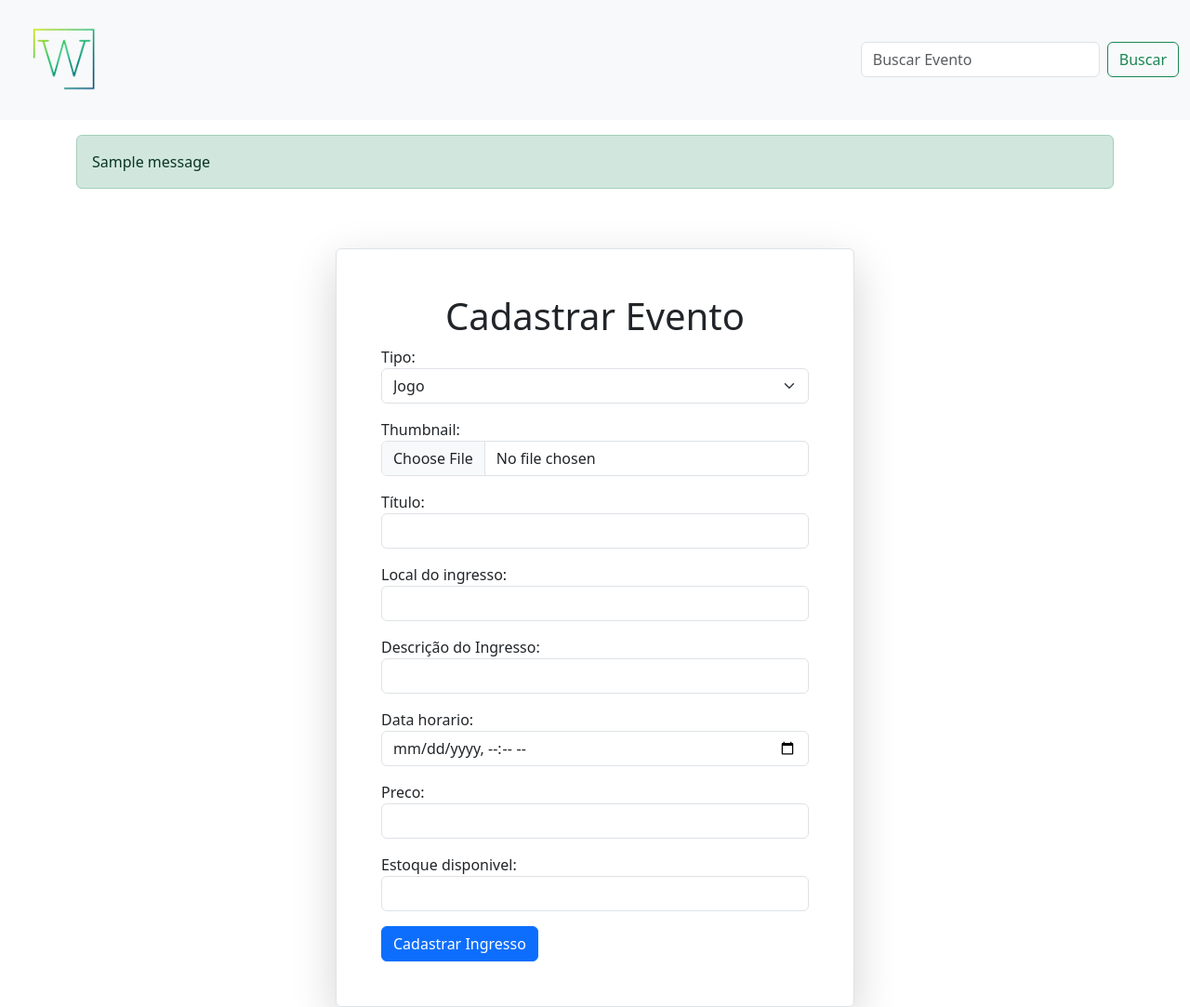
After one commit to WaldembergDev/maraca-ingresso, a Django app: page /ingressos/cadastrar-ingresso/ in a window 1280 px wide. The commit adds this page. Shown: the whole page at 93% size. Run offline with Django 5.2, Linux system fonts and the light colour scheme; tables that the repository leaves empty hold one stand-in row (values such as "Sample post"); one stand-in notice (Sample message) is shown.

Commit message:
chore: desenvolvido template cadastrar evento

```diff
--- a/core/models.py
+++ b/core/models.py
@@ -13,7 +13,9 @@ class MeuUserManager(BaseUserManager):
 
     def create_superuser(self, email, password=None):
         user = self.create_user(email, password)
+        user.is_staff = True
         user.is_admin = True
+        user.is_superuser = True
         user.save(using=self._db)
         return user
 
--- a/ingressos/forms.py
+++ b/ingressos/forms.py
@@ -1,4 +1,34 @@
 from django import forms
+from .models import Ingresso
 
-class VendaForm(forms.Form):
+class CompraForm(forms.Form):
     quantidade = forms.IntegerField(min_value=1)
+
+    def __init__(self, *args, **kwargs):
+        self.ingresso = kwargs.pop('ingresso', None)
+        super(CompraForm, self).__init__(*args, **kwargs)
+
+    def clean(self):
+        cleaned_data = super().clean()
+        if self.ingresso is None:
+            raise forms.ValidationError('Erro interno: A informação do ingresso está faltando.')
+        quantidade = cleaned_data.get('quantidade')
+        if quantidade is not None:
+            if quantidade > self.ingresso.estoque_disponivel:
+                raise forms.ValidationError(f'A quantidade selecionada ({quantidade}) não pode ser superior ao estoque disponível ({self.ingresso.estoque_disponivel}).')
+        return cleaned_data
+
+class CadastroIngressoForm(forms.ModelForm):
+    class Meta:
+        model = Ingresso
+        fields = '__all__'
+        widgets = {
+            'tipo': forms.Select(attrs={'class': 'form-select'}),
+            'thumbnail': forms.FileInput(attrs={'class': 'form-control'}),
+            'titulo': forms.TextInput(attrs = {'class': 'form-control'}),
+            'local': forms.TextInput(attrs = {'class': 'form-control'}),
+            'descricao': forms.TextInput(attrs= {'class': 'form-control'}),
+            'data_horario': forms.DateTimeInput(attrs = {'type': 'datetime-local', 'class': 'form-control'}),
+            'preco': forms.NumberInput(attrs = {'class': 'form-control', 'step': '0.01'}),
+            'estoque_disponivel': forms.NumberInput(attrs = {'class': 'form-control'})
+        }
--- /dev/null
+++ b/ingressos/templates/ingressos/cadastrar_ingresso.html
@@ -0,0 +1,12 @@
+    {% extends 'base.html' %}
+    {% block title %}Cadastrar Evento{% endblock %}
+    {% block content %}
+        <div class="d-flex justify-content-center">
+            <form class="border p-5 rounded w-50 mt-5 shadow-lg" method='POST' action="{% url 'cadastrar_ingresso' %}" enctype="multipart/form-data">
+                {% csrf_token %}
+                <h1 class='text-center'>Cadastrar Evento</h1>
+                {{ form.as_p }}
+                <input type="submit" value="Cadastrar Ingresso" class='btn btn-primary'>
+            </form>
+        </div>
+    {% endblock %}
--- /dev/null
+++ b/ingressos/templates/ingressos/detalhes_ingresso.html
@@ -0,0 +1,5 @@
+{% extends 'base.html' %}
+{% block title %}Detalhes do ingresso{% endblock %}
+{% block content %}
+
+{% endblock %}
--- a/ingressos/urls.py
+++ b/ingressos/urls.py
@@ -3,5 +3,6 @@ from . import views
 
 urlpatterns = [
     path('comprar-ingresso/<uuid:id_ingresso>', views.comprar_ingresso, name='comprar_ingresso'),
-    path('visualizar-ingresso/<uuid:id_ingresso>', views.visualizar_ingresso, name='visualizar_ingresso')
+    path('visualizar-ingresso/<uuid:id_ingresso>', views.visualizar_ingresso, name='visualizar_ingresso'),
+    path('cadastrar-ingresso/', views.cadastrar_ingresso, name='cadastrar_ingresso')
 ]
--- a/ingressos/views.py
+++ b/ingressos/views.py
@@ -1,13 +1,16 @@
+from django.http import HttpResponse
 from django.shortcuts import render, redirect
 from django.db import transaction, models
 from .models import Ingresso, HistoricoCompra
 from django.shortcuts import get_object_or_404
+from .forms import CompraForm, CadastroIngressoForm
+from django.contrib import messages
 
 
 # Create your views here.
 def comprar_ingresso(request, id_ingresso):
     if request.method == 'POST':
-        form = VendaForm(request.POST)
+        form = CompraForm(request.POST)
         if form.is_valid():
             ingresso = get_object_or_404(Ingresso, pk=id_ingresso)
             try:
@@ -39,5 +42,22 @@ def criar_ingresso(request):
 
 def visualizar_ingresso(request, id_ingresso):
     ingresso = get_object_or_404(Ingresso, pk=id_ingresso)
-    if request.method == 'GET':
+    if request.method == 'POST':
         pass
+    else:
+        context = {'ingresso': ingresso}
+        return render(request, '')
+
+def cadastrar_ingresso(request):
+    if request.method == 'POST':
+        form = CadastroIngressoForm(request.POST, request.FILES)
+        if form.is_valid():
+            form.save()
+            messages.success(request, 'Ingresso cadastrado com sucesso!')
+            return redirect('cadastrar_ingresso')
+    else:
+        form = CadastroIngressoForm()
+    context = {
+        'form': form
+    }
+    return render(request, 'ingressos/cadastrar_ingresso.html', context=context)
--- a/templates/base.html
+++ b/templates/base.html
@@ -24,7 +24,15 @@
       </div>
     </nav>
     <!-- Main -->
-    <div class="container">
+    <div class="container pt-3">
+      <!-- mensagens de alerta -->
+      {% if messages %}
+        {% for message in messages %}
+          <div class="alert alert-{{ message.tags }}" role="alert">
+            {{ message }}
+          </div>
+        {% endfor %}
+      {% endif %}
       {% block content %} {% endblock %}
     </div>
     <script src="https://cdn.jsdelivr.net/npm/bootstrap@5.3.8/dist/js/bootstrap.bundle.min.js" integrity="sha384-FKyoEForCGlyvwx9Hj09JcYn3nv7wiPVlz7YYwJrWVcXK/BmnVDxM+D2scQbITxI" crossorigin="anonymous"></script>
```
Also changed, not shown: ingressos/templates/ingressos/comprar_ingresso.html (renamed from ingressos/templates/ingressos/venda_form.html), media/logo_quality_G0Wxy8V.png (added), media/logo_quality_M62Twjy.png (added).
